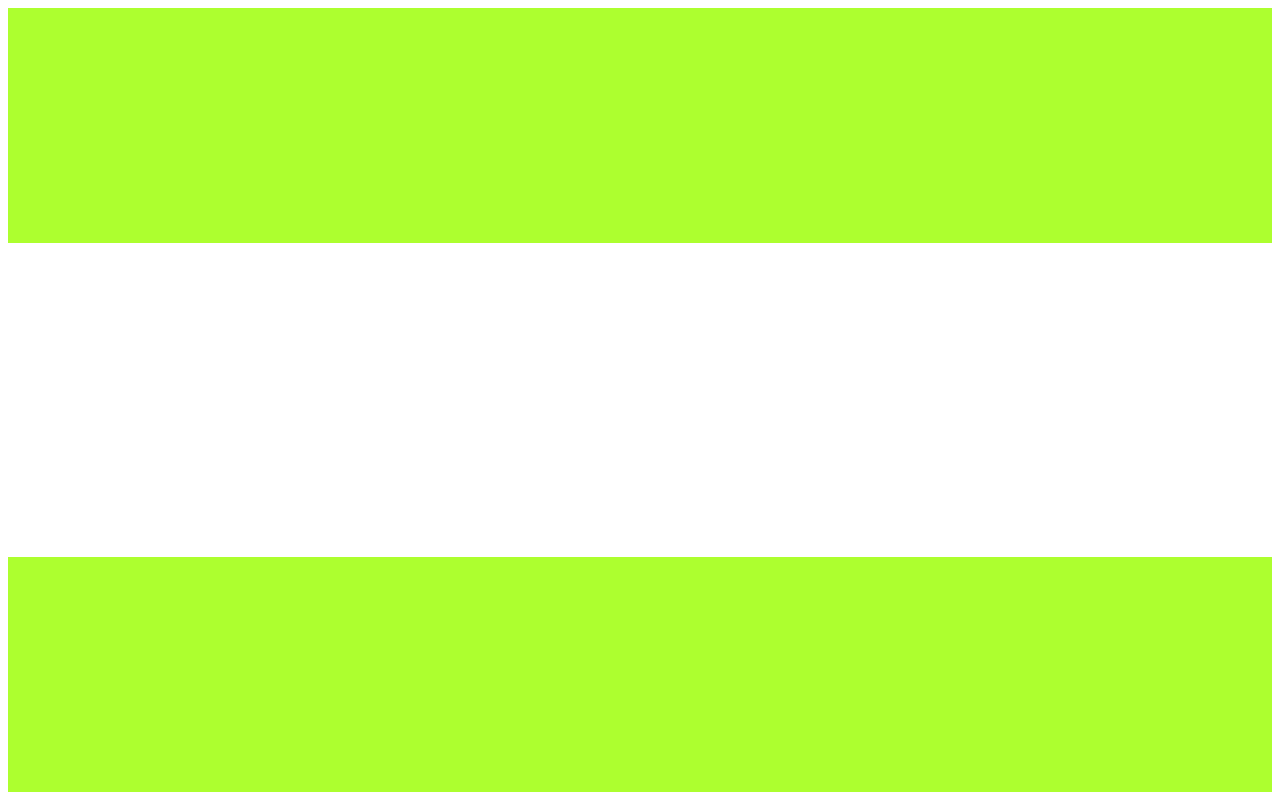
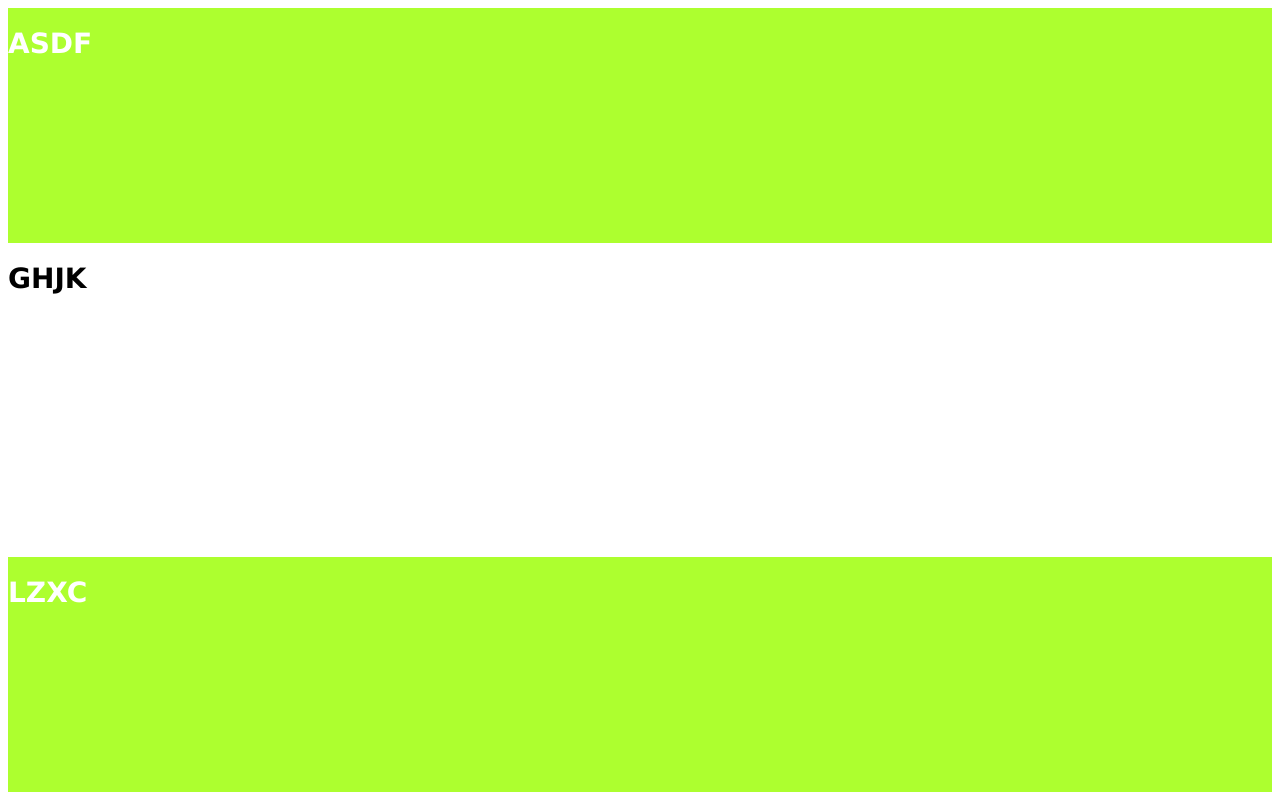
Before and after one commit to Ivanilson-Costa18/Kertana, a website: page kertanaCode/public/landingPage.html in a window 1280 px wide. Drawn offline with Linux system fonts and the light colour scheme.

Commit message:
Update landingPage.html

```diff
--- a/kertanaCode/public/landingPage.html
+++ b/kertanaCode/public/landingPage.html
@@ -7,15 +7,15 @@
 
 <body class="grid">
   <header class="header">
-
+    <h1>ASDF</h1>
   </header>
 
   <main class="main">
-
+    <h1>GHJK</h1>
   </main>
 
   <footer class="footer">
-
+    <h1>LZXC</h1>
   </footer>
 
 </body>
```
